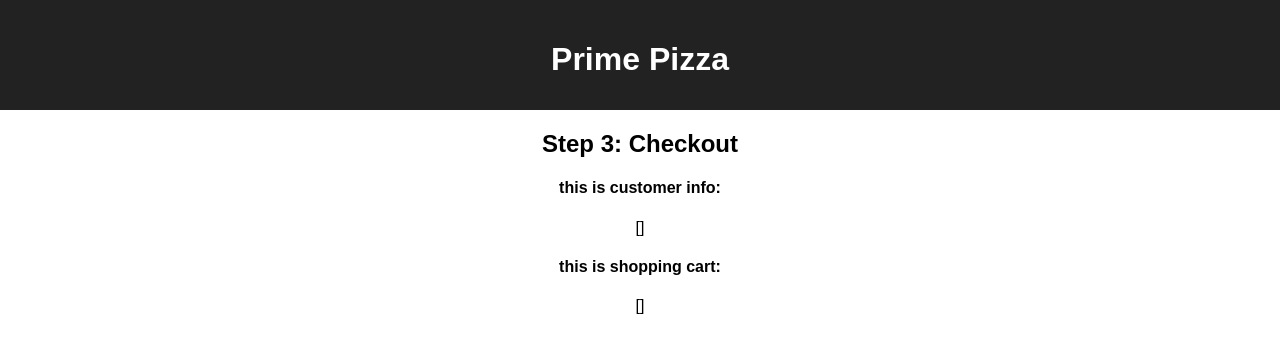
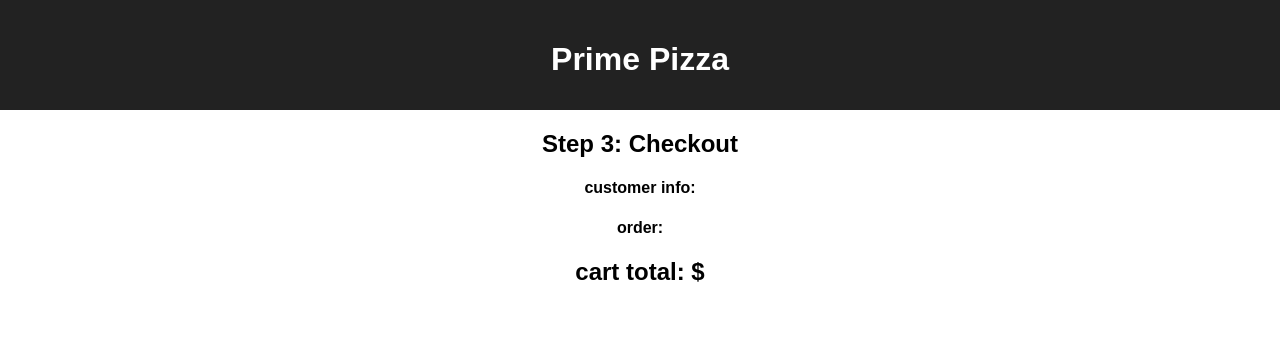
Before and after one commit to stephenmussel/redux-pizza-parlor, a React (Create React App) app: page /#/checkout in a window 1280 px wide. Shown: the top 352 px of the page. Built offline with nearby package versions, Linux system fonts and the light colour scheme.

Commit message:
display customerInfo and order on DOM

```diff
--- a/src/components/Checkout/Checkout.jsx
+++ b/src/components/Checkout/Checkout.jsx
@@ -2,18 +2,38 @@ import { useSelector } from 'react-redux'
 
 function Checkout() {
 
+    // TODO: display orderType
+    // TODO: display cart total
+
     const shoppingCart = useSelector(store => store.shoppingCart)
     const customerInfo = useSelector(store => store.customerInfo)
-
 
     return(
         <>
             <h2>Step 3: Checkout</h2>
-            <h4>this is customer info:</h4>
-            {JSON.stringify(customerInfo)}
-            <h4>this is shopping cart:</h4>
-            {JSON.stringify(shoppingCart)}
-
+            <h4>customer info:</h4>
+            {/* {JSON.stringify(customerInfo)} */}
+            {customerInfo.map(customer =>
+                <div>
+                    <p>{customer.name}</p>
+                    <p>{customer.address}</p>
+                    <p>{customer.city}, {customer.zip}</p>
+                    <p>{customer.orderType}</p>
+                </div>
+            )}
+            <h4>order:</h4>
+            {/* {JSON.stringify(shoppingCart)} */}
+            {shoppingCart.map(item =>
+            <>
+                <div>
+                    <p>{item.name}</p>
+                    <p>${item.price}</p>
+                </div>
+            </>
+            )}
+            <div>
+                <h2>cart total: $</h2>
+            </div>
         </>
     )
 }
```
Also changed, not shown: notes.txt.
